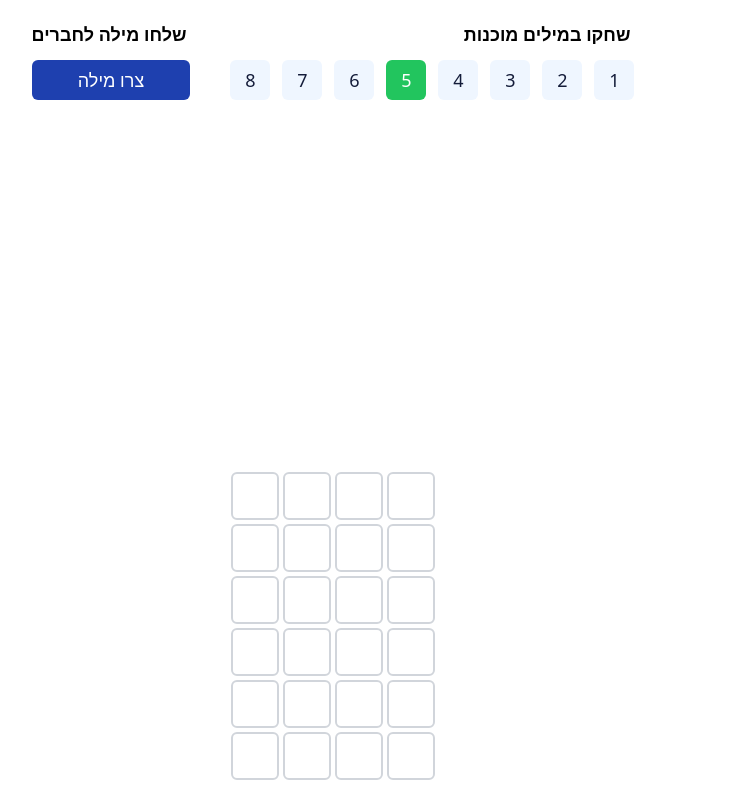
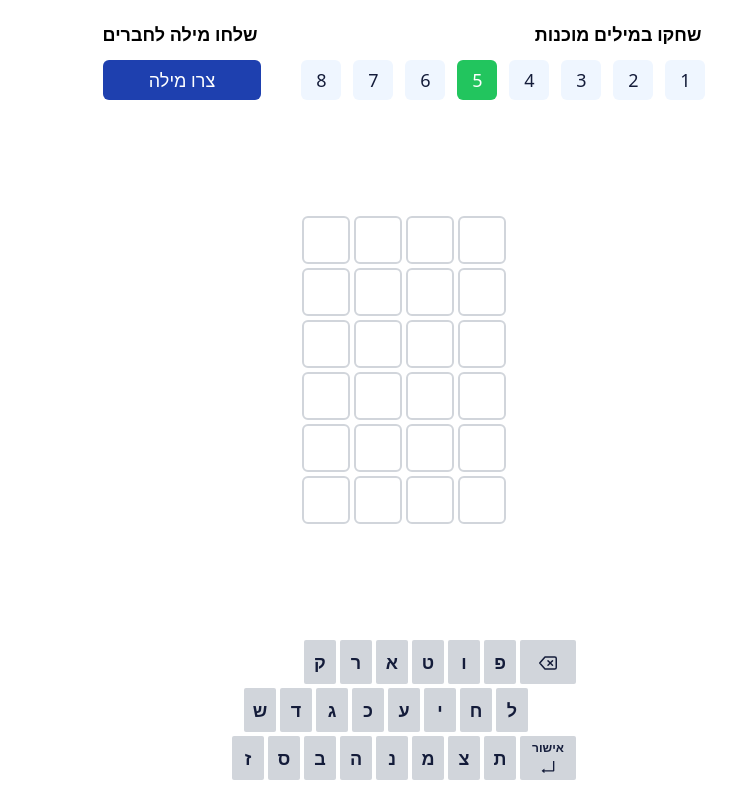
Before and after one commit to AviadSofer/wordle, a React (Vite) app: page / in a window 1280 px wide. Shown: the whole page, without its empty margins (407-1143 px from the left). Built offline with nearby package versions, Linux system fonts and the light colour scheme.

Commit message:
Add Keyboard

```diff
--- a/src/App.tsx
+++ b/src/App.tsx
@@ -1,11 +1,13 @@
 import GuessesGrid from './components/GuessesGrid';
 import Header from './components/Header';
+import Keyboard from './components/Keyboard';
 
 const App: React.FC = () => {
   return (
     <div className='flex h-screen flex-col items-center justify-between gap-y-6 py-5'>
       <Header />
       <GuessesGrid />
+      <Keyboard />
     </div>
   );
 };
--- /dev/null
+++ b/src/components/Keyboard.tsx
@@ -0,0 +1,29 @@
+import Letter from './Letter';
+
+const Keyboard: React.FC = () => {
+  const firstRow = ['D', 'פ', 'ו', 'ט', 'א', 'ר', 'ק'];
+  const secondRow = ['ל', 'ח', 'י', 'ע', 'כ', 'ג', 'ד', 'ש'];
+  const thirdRow = ['OK', 'ת', 'צ', 'מ', 'נ', 'ה', 'ב', 'ס', 'ז'];
+
+  return (
+    <div className='flex flex-col gap-y-1'>
+      <div className='flex gap-x-1'>
+        {firstRow.map((letter, i) => (
+          <Letter key={i}>{letter}</Letter>
+        ))}
+      </div>
+      <div className='flex gap-x-1 pr-12'>
+        {secondRow.map((letter, i) => (
+          <Letter key={i}>{letter}</Letter>
+        ))}
+      </div>
+      <div className='flex gap-x-1'>
+        {thirdRow.map((letter, i) => (
+          <Letter key={i}>{letter}</Letter>
+        ))}
+      </div>
+    </div>
+  );
+};
+
+export default Keyboard;
--- /dev/null
+++ b/src/components/Letter.tsx
@@ -0,0 +1,60 @@
+import { useCurrentWord } from '~/contexts/CurrentWord';
+import { useTypedWord } from '~/contexts/TypedWord';
+import { FiDelete } from 'react-icons/fi';
+import { AiOutlineEnter } from 'react-icons/ai';
+
+interface Props {
+  children: React.ReactNode;
+}
+
+const Letter: React.FC<Props> = ({ children }) => {
+  const { typedWord, setTypedWord } = useTypedWord();
+  const { currentWord } = useCurrentWord();
+
+  const getFinelLetter = (letter: string) => {
+    if (letter === 'כ') return 'ך';
+    if (letter === 'מ') return 'ם';
+    if (letter === 'נ') return 'ן';
+    if (letter === 'פ') return 'ף';
+    if (letter === 'צ') return 'ץ';
+    return letter;
+  };
+
+  const clickHandle = () => {
+    if (children === 'D') {
+      setTypedWord(typedWord.slice(0, -1));
+    } else if (children === 'OK') {
+      setTypedWord(typedWord.slice(0, -1));
+    } else if (typedWord.length === currentWord.length - 1) {
+      setTypedWord(`${typedWord}${getFinelLetter(`${children}`)}`);
+    } else if (typedWord.length < currentWord.length) {
+      setTypedWord(`${typedWord}${children}`);
+    }
+  };
+
+  let key;
+  if (children === 'D') {
+    key = <FiDelete className='mx-2 mt-0.5 w-10' />;
+  } else if (children === 'OK') {
+    key = (
+      <div className='flex flex-col items-center'>
+        <span className='text-xs font-semibold text-font'>אישור</span>
+        <AiOutlineEnter className='mx-2 mt-0.5 w-10' />
+      </div>
+    );
+  } else {
+    key = children;
+  }
+
+  return (
+    <div
+      className='flex h-11 min-w-[2rem] cursor-pointer items-center justify-center rounded-sm bg-gray-300 text-lg font-bold text-font'
+      onClick={clickHandle}
+      aria-hidden='true'
+    >
+      {key}
+    </div>
+  );
+};
+
+export default Letter;
```
